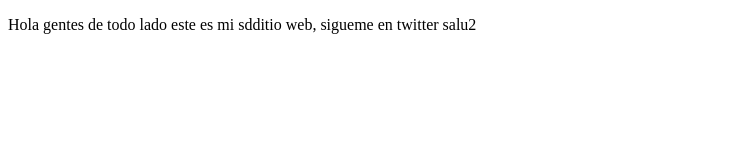
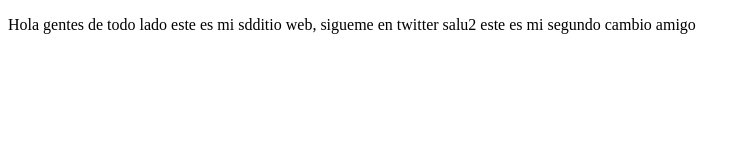
Before and after one commit to moiwalter/DemoProject, a plain HTML site: page index.html in a window 1280 px wide. Shown: the whole page, without its empty margins (0-749 px from the left). Drawn offline with Linux system fonts and the light colour scheme.

Commit message:
cambios2s1

```diff
--- a/index.html
+++ b/index.html
@@ -10,7 +10,8 @@
     <p>
         Hola gentes de todo lado
      este es mi sdditio web, sigueme en twitter
-        salu2
+        salu2 este es mi segundo cambio amigo
+
     </p>
 
 </body>
```
